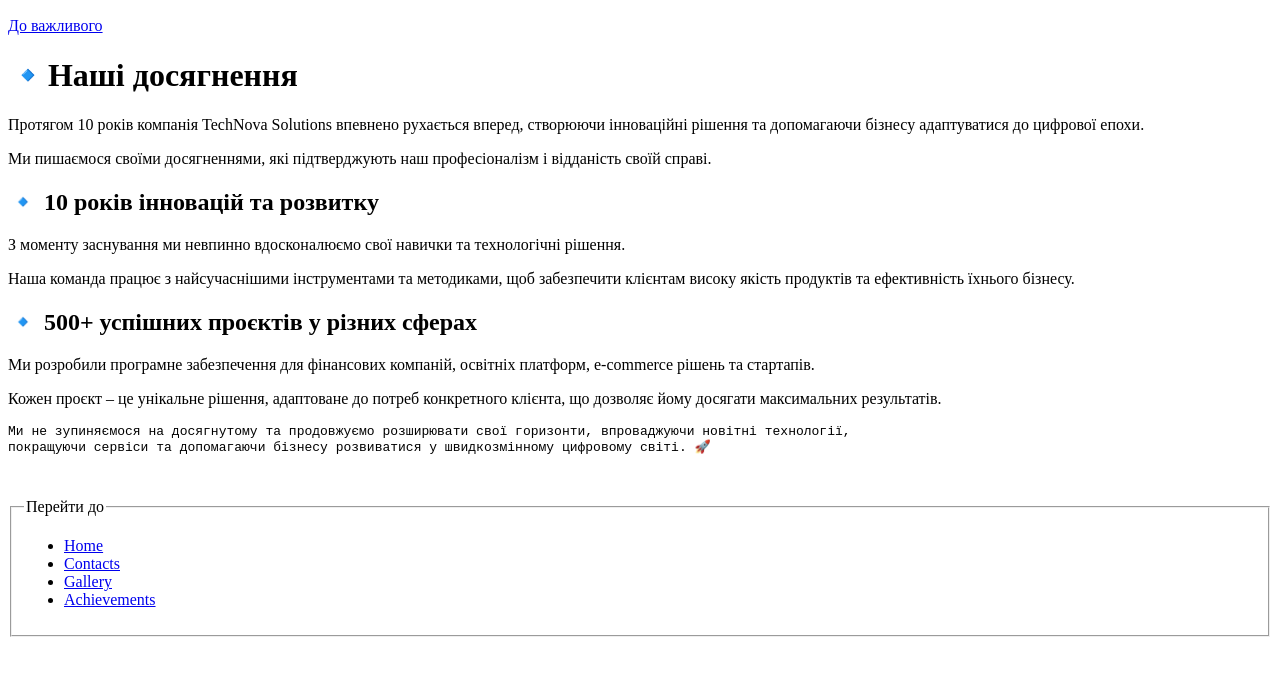
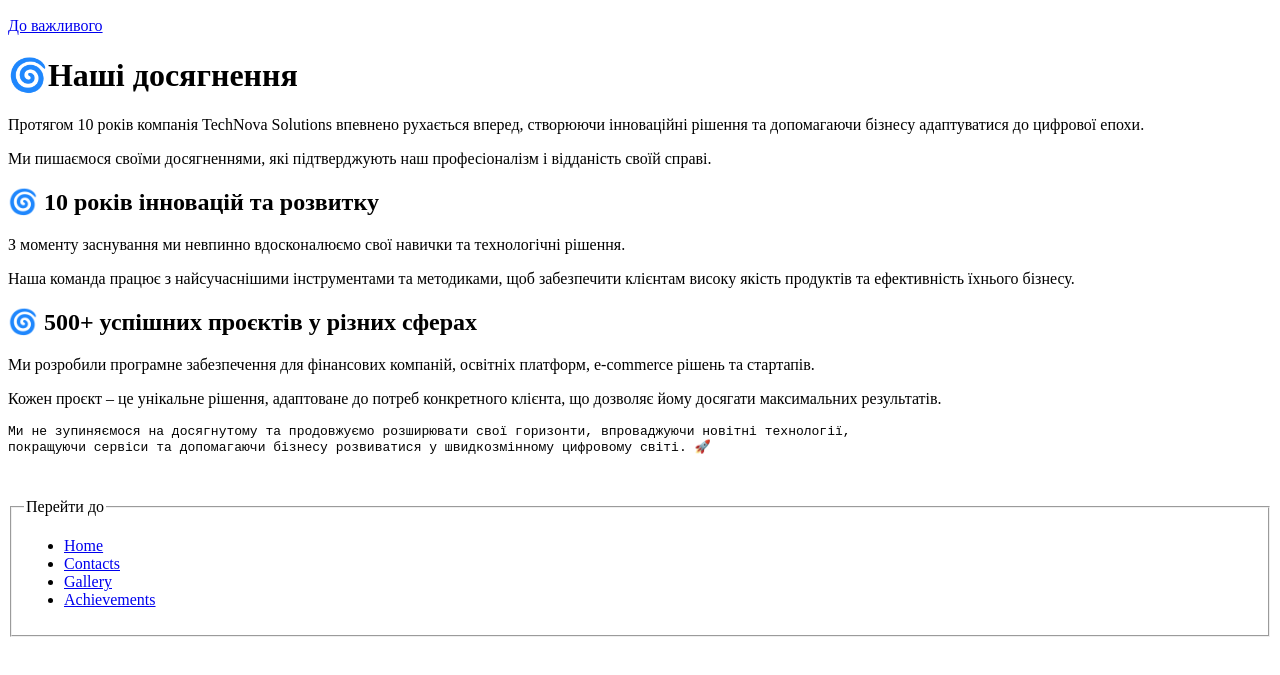
Before and after one commit to artemsavitsk1y/home-work-5, a plain HTML site: page pages/achievements.html in a window 1280 px wide. Shown: the part 61-736 px from the top of the page. Drawn offline with Linux system fonts and the light colour scheme.

Commit message:
changed the emoticons on the page achievements

```diff
--- a/pages/achievements.html
+++ b/pages/achievements.html
@@ -9,13 +9,13 @@
 <body>
     <img src="../images/tech.png" alt="logo" width="50" height="50">
     <p><a href="#important">До важливого</a></p>
-    <h1><strong>🔹Наші досягнення</strong></h1>
+    <h1><strong>🌀Наші досягнення</strong></h1>
     <p id="important">Протягом 10 років компанія TechNova Solutions впевнено рухається вперед, створюючи інноваційні рішення та допомагаючи бізнесу адаптуватися до цифрової епохи.</p>
     <p>Ми пишаємося своїми досягненнями, які підтверджують наш професіоналізм і відданість своїй справі.</p>
-    <h2>🔹 10 років інновацій та розвитку</h2>
+    <h2>🌀 10 років інновацій та розвитку</h2>
     <p>З моменту заснування ми невпинно вдосконалюємо свої навички та технологічні рішення.</p>
     <p>Наша команда працює з найсучаснішими інструментами та методиками, щоб забезпечити клієнтам високу якість продуктів та ефективність їхнього бізнесу.</p>
-    <h2>🔹 500+ успішних проєктів у різних сферах</h2>
+    <h2>🌀 500+ успішних проєктів у різних сферах</h2>
      <p>Ми розробили програмне забезпечення для фінансових компаній, освітніх платформ, e-commerce рішень та стартапів.</p>
      <p>Кожен проєкт – це унікальне рішення, адаптоване до потреб конкретного клієнта, що дозволяє йому досягати максимальних результатів.</p>
      <pre>
```
